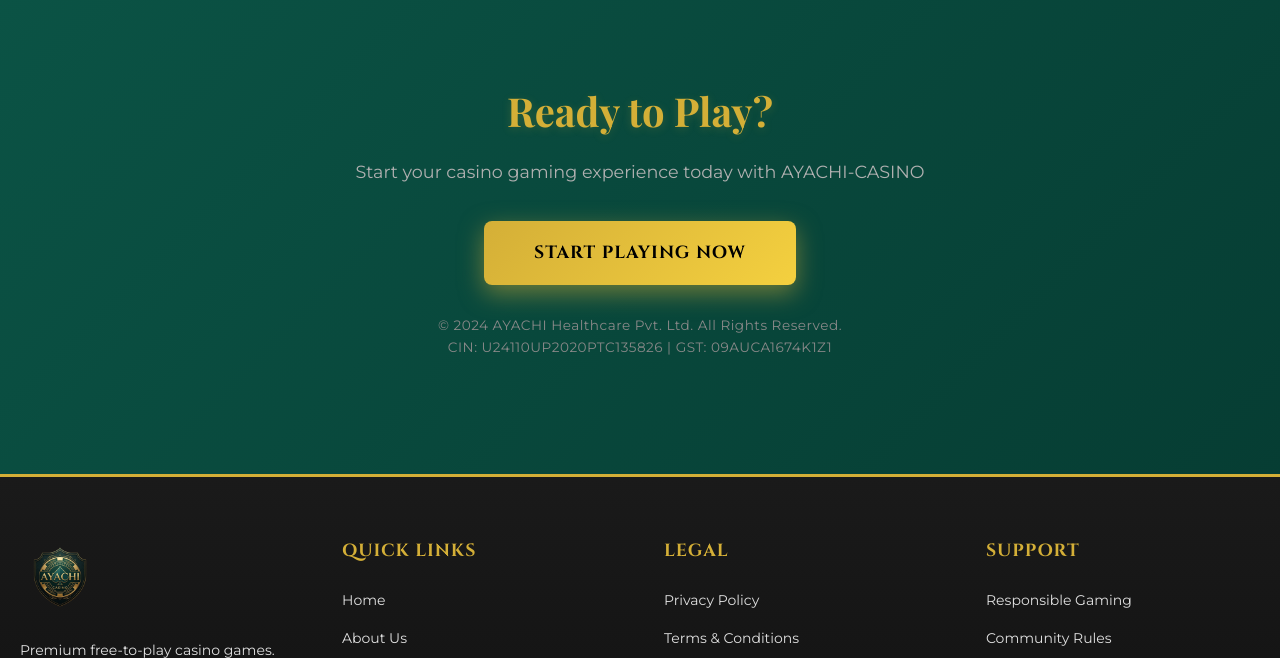
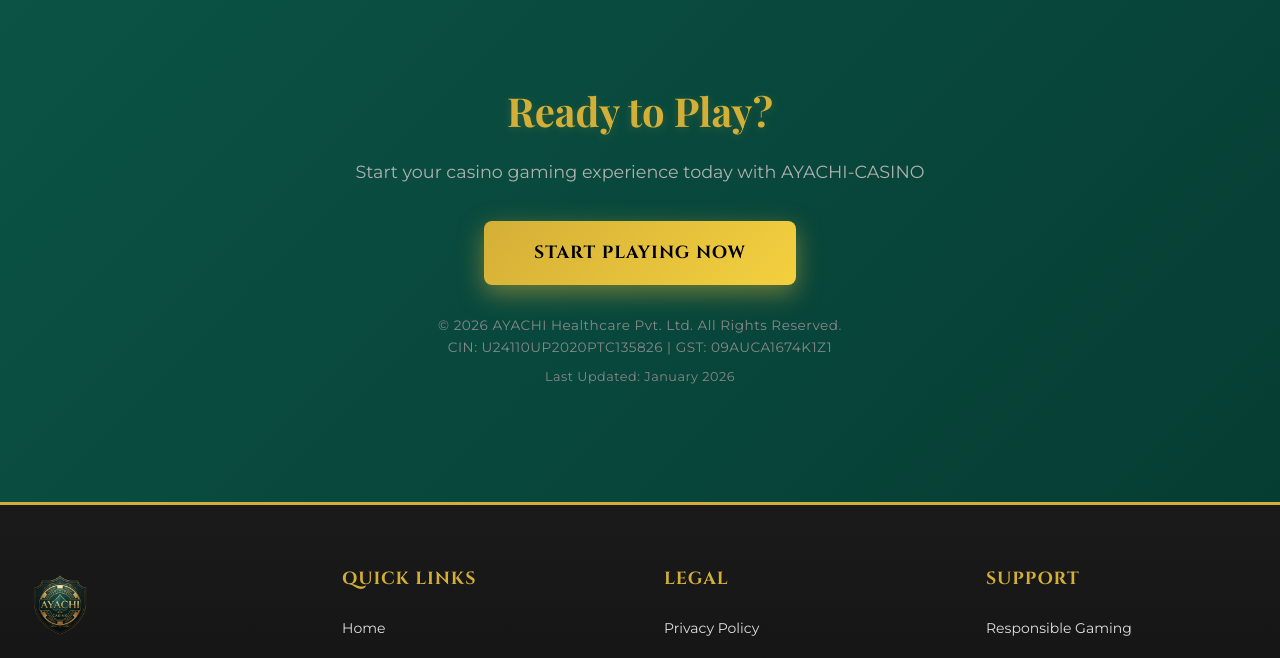
Before and after one commit to Krishnaait/AYACHI-casino, a PHP site: page / in a window 1280 px wide. Shown: the part 3425-4083 px from the top of the page. Run offline with PHP 8.4, Linux system fonts and the light colour scheme.

Commit message:
Update: Copyright year to 2026 and add Last Updated date - January 2026

```diff
--- a/index.php
+++ b/index.php
@@ -556,8 +556,9 @@ include 'includes/header.php';
         <p>Start your casino gaming experience today with AYACHI-CASINO</p>
         <a href="#games" class="btn btn-primary" style="padding: 18px 50px; font-size: 1.1rem;">START PLAYING NOW</a>
         <p style="margin-top: 30px; font-size: 0.85rem; color: #888; letter-spacing: 0.5px;">
-            © 2024 AYACHI Healthcare Pvt. Ltd. All Rights Reserved.<br>
-            CIN: U24110UP2020PTC135826 | GST: 09AUCA1674K1Z1
+            © 2026 AYACHI Healthcare Pvt. Ltd. All Rights Reserved.<br>
+            CIN: U24110UP2020PTC135826 | GST: 09AUCA1674K1Z1<br>
+            <span style="font-size: 0.8rem; margin-top: 8px; display: block;">Last Updated: January 2026</span>
         </p>
     </div>
 </section>
```
